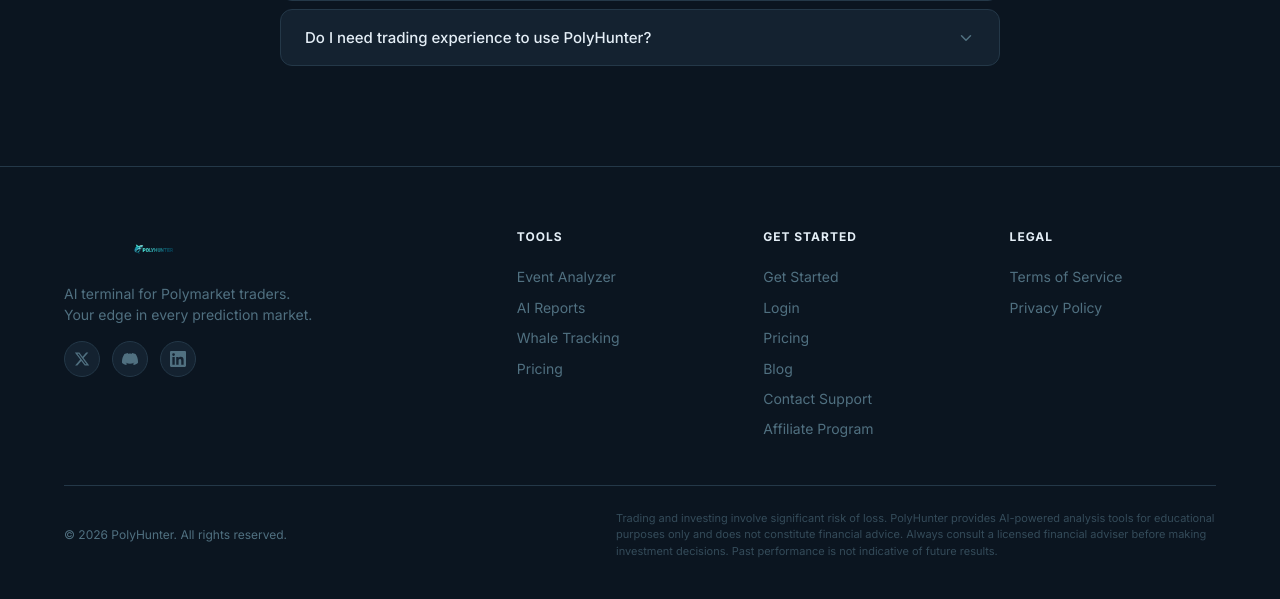
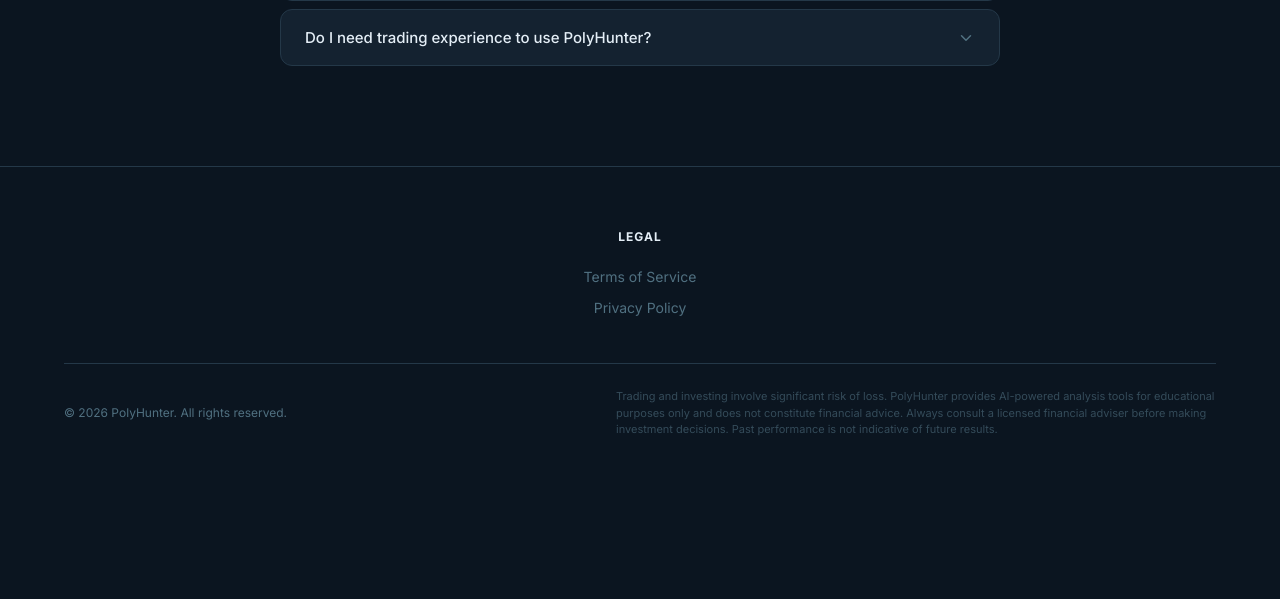
Before and after one commit to homtagu-ai/poly, a Flask app: page / in a window 1280 px wide. Shown: the part 5747-6346 px from the top of the page. After the commit the page ends 6182 px from the top, so only its background shows below. Run offline with Flask 3, Linux system fonts and the light colour scheme.

Commit message:
Strip footer to Legal section only (Terms, Privacy, disclaimer)
Co-Authored-By: Claude Opus 4.5 <noreply@anthropic.com>

```diff
--- a/polyscalping/templates/landing.html
+++ b/polyscalping/templates/landing.html
@@ -2028,34 +2028,7 @@ animateFrames('numbersFrameImg', "{{ url_for('static', filename='images/numbers/
 <!-- ===== FOOTER — 4-Column Grid ===== -->
 <footer class="footer">
     <div class="container">
-        <div class="footer-grid">
-            <div class="footer-brand-col">
-                <div style="display:flex;align-items:center;">
-                    <img src="{{ url_for('static', filename='images/566456.png') }}" alt="PolyHunter" style="width:180px;height:44px;object-fit:contain;mix-blend-mode:screen;">
-                </div>
-                <p>AI terminal for Polymarket traders. Your edge in every prediction market.</p>
-                <div class="footer-social">
-                    <a href="#" aria-label="Twitter/X"><svg width="16" height="16" viewBox="0 0 24 24" fill="currentColor"><path d="M18.244 2.25h3.308l-7.227 8.26 8.502 11.24H16.17l-5.214-6.817L4.99 21.75H1.68l7.73-8.835L1.254 2.25H8.08l4.713 6.231zm-1.161 17.52h1.833L7.084 4.126H5.117z"/></svg></a>
-                    <a href="#" aria-label="Discord"><svg width="16" height="16" viewBox="0 0 24 24" fill="currentColor"><path d="M20.317 4.369a19.791 19.791 0 00-4.885-1.515.074.074 0 00-.079.037c-.21.375-.444.864-.608 1.25a18.27 18.27 0 00-5.487 0 12.64 12.64 0 00-.617-1.25.077.077 0 00-.079-.037A19.736 19.736 0 003.677 4.37a.07.07 0 00-.032.027C.533 9.046-.32 13.58.099 18.057a.082.082 0 00.031.057 19.9 19.9 0 005.993 3.03.078.078 0 00.084-.028c.462-.63.874-1.295 1.226-1.994a.076.076 0 00-.041-.106 13.107 13.107 0 01-1.872-.892.077.077 0 01-.008-.128 10.2 10.2 0 00.372-.292.074.074 0 01.077-.01c3.928 1.793 8.18 1.793 12.062 0a.074.074 0 01.078.01c.12.098.246.198.373.292a.077.077 0 01-.006.127 12.299 12.299 0 01-1.873.892.077.077 0 00-.041.107c.36.698.772 1.362 1.225 1.993a.076.076 0 00.084.028 19.839 19.839 0 006.002-3.03.077.077 0 00.032-.054c.5-5.177-.838-9.674-3.549-13.66a.061.061 0 00-.031-.03z"/></svg></a>
-                    <a href="#" aria-label="LinkedIn"><svg width="16" height="16" viewBox="0 0 24 24" fill="currentColor"><path d="M20.447 20.452h-3.554v-5.569c0-1.328-.027-3.037-1.852-3.037-1.853 0-2.136 1.445-2.136 2.939v5.667H9.351V9h3.414v1.561h.046c.477-.9 1.637-1.85 3.37-1.85 3.601 0 4.267 2.37 4.267 5.455v6.286zM5.337 7.433a2.062 2.062 0 01-2.063-2.065 2.064 2.064 0 112.063 2.065zm1.782 13.019H3.555V9h3.564v11.452zM22.225 0H1.771C.792 0 0 .774 0 1.729v20.542C0 23.227.792 24 1.771 24h20.451C23.2 24 24 23.227 24 22.271V1.729C24 .774 23.2 0 22.222 0h.003z"/></svg></a>
-                </div>
-            </div>
-            <div class="footer-col">
-                <div class="footer-col-title">Tools</div>
-                <a href="#">Event Analyzer</a>
-                <a href="#">AI Reports</a>
-                <a href="#">Whale Tracking</a>
-                <a href="#pricing">Pricing</a>
-            </div>
-            <div class="footer-col">
-                <div class="footer-col-title">Get Started</div>
-                <a href="/register">Get Started</a>
-                <a href="/login">Login</a>
-                <a href="#pricing">Pricing</a>
-                <a href="#">Blog</a>
-                <a href="#">Contact Support</a>
-                <a href="#">Affiliate Program</a>
-            </div>
+        <div class="footer-grid" style="grid-template-columns:1fr;text-align:center;">
             <div class="footer-col">
                 <div class="footer-col-title">Legal</div>
                 <a href="#">Terms of Service</a>
```
Also changed, not shown: index.html (+1 -28 lines).
